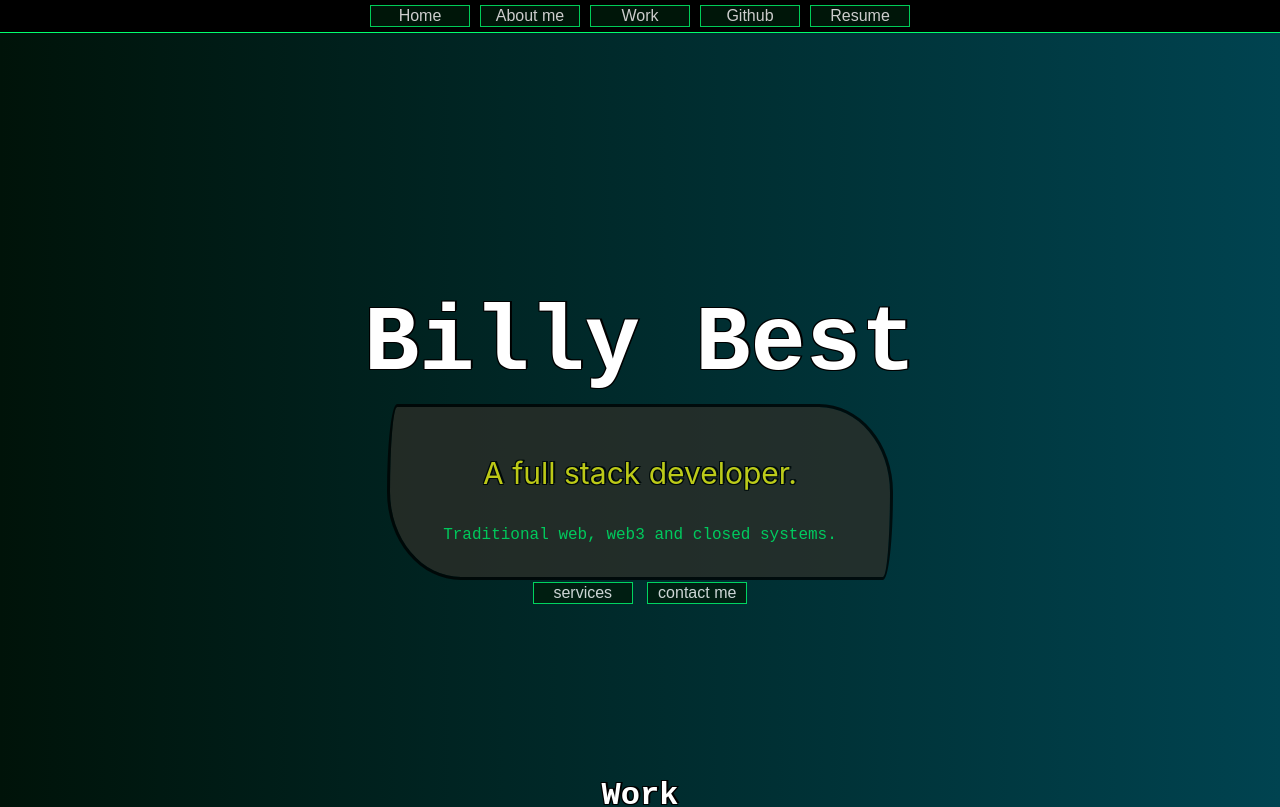
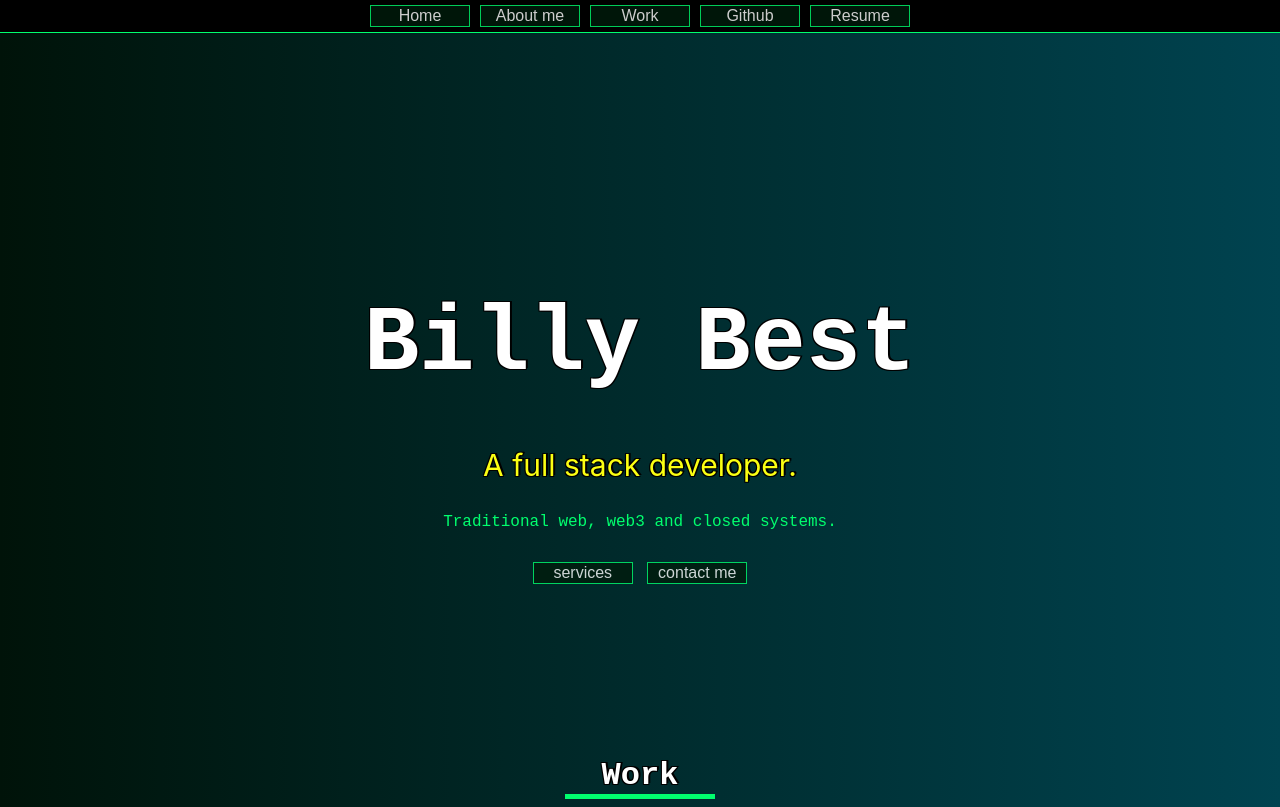
Before and after one commit to iFrogHop2Worlds/mydevsite, a React (Create React App) app: page / in a window 1280 px wide. Shown: the top 807 px of the page. Built offline with nearby package versions, Linux system fonts and the light colour scheme.

Commit message:
changed langing cta

```diff
--- a/src/components/Home.jsx
+++ b/src/components/Home.jsx
@@ -30,12 +30,8 @@ export default function Home() {
         <div id='background-home'>
             <div id='content'>
             <h3>Billy Best</h3>
-            <div  className='center-content'>
-            <div id='landing-cta' >
-                    <p id='headline'> A full stack developer.</p>
-                    <p id='tagline'>Traditional web, web3 and closed systems.</p>
-                </div>
-            </div>
+            <p id='headline'> A full stack developer.</p>
+            <p id='tagline'>Traditional web, web3 and closed systems.</p>
             <a href='/services'><button  id='navbtn'>services</button></a> <a href='/contact'><button  id='navbtn'>contact me</button></a>
 
 
```
